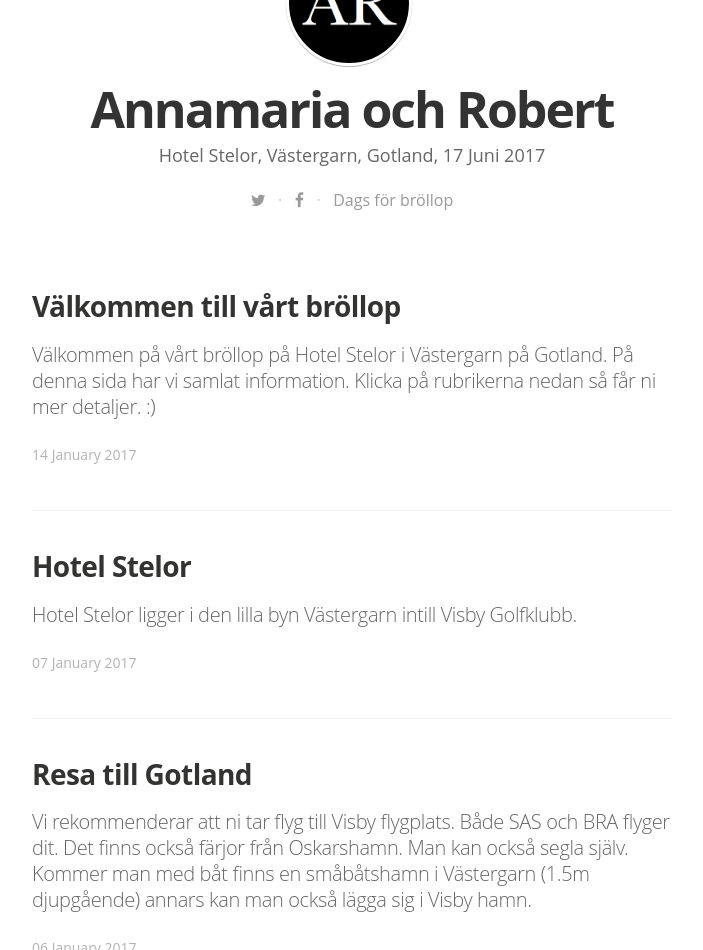
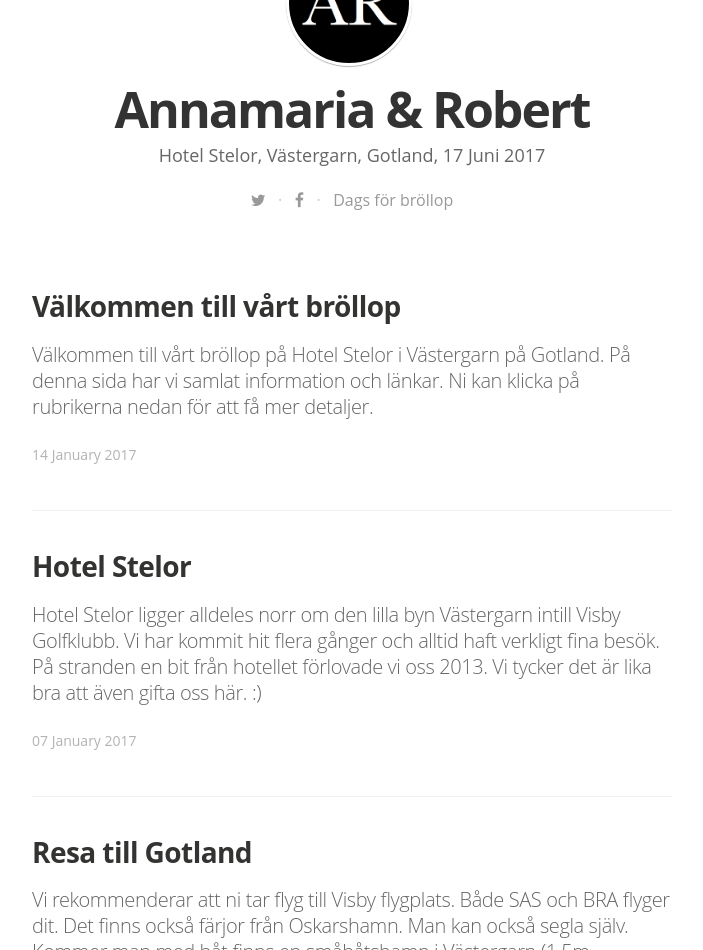
Before and after one commit to robertfeldt/170617, a Jekyll site: the page built from index.html, in a window 1280 px wide and 1400 px high. Shown: the part 450-1400 px from the top of the window, without its empty margins (288-991 px from the left). Built offline with Jekyll 4.4.1, drawn with Linux system fonts in a browser that asks for light colours; nearby versions of some CDN libraries; some web fonts are replaced; the list of posts is cut into pages by our own code; some of the changed text lies outside the part shown.

Commit message:
minor edits

```diff
--- a/_config.yml
+++ b/_config.yml
@@ -4,7 +4,7 @@ gems:
   - jekyll-paginate
 
 # Site settings
-title: "Annamaria och Robert"
+title: "Annamaria & Robert"
 description: > # this means to ignore newlines until "email:"
    Hotel Stelor, Västergarn, Gotland, 17 Juni 2017
 
@@ -16,8 +16,8 @@ float_logo: true # true, false (default)
 # blog cover
 cover: "/assets/images/hs.png"
 
-name: 'Annamaria och Robert'
-author: 'Annamaria och Robert'
+name: 'Annamaria & Robert'
+author: 'Annamaria & Robert'
 author_image: "/assets/images/rf_and_am_at_sea.png"
 
 paginate:	5
--- a/_posts/2017-01-07-stelor.markdown
+++ b/_posts/2017-01-07-stelor.markdown
@@ -5,4 +5,4 @@ date:   2017-01-07 18:31:13
 categories: boende
 tags: wedding
 ---
-[Hotel Stelor](http://www.stelor.se) ligger i den lilla byn Västergarn intill Visby Golfklubb.
+[Hotel Stelor](http://www.stelor.se) ligger [alldeles norr om](https://goo.gl/maps/kBJ2iUybynM2) den lilla byn Västergarn intill [Visby Golfklubb](http://www.visbygk.com). Vi har kommit hit flera gånger och alltid haft verkligt fina besök. På stranden en bit från hotellet förlovade vi oss 2013. Vi tycker det är lika bra att även gifta oss här. :)
--- a/_posts/2017-01-14-valkommen.markdown
+++ b/_posts/2017-01-14-valkommen.markdown
@@ -5,4 +5,4 @@ date:   2017-01-14 17:06:17
 categories: boende
 tags: wedding
 ---
-Välkommen på vårt bröllop på Hotel Stelor i Västergarn på Gotland. På denna sida har vi samlat information. Klicka på rubrikerna nedan så får ni mer detaljer. :)
+Välkommen till vårt bröllop på Hotel Stelor i Västergarn på Gotland. På denna sida har vi samlat information och länkar. Ni kan klicka på rubrikerna nedan för att få mer detaljer.
```
Also changed, not shown: 8 other files.
